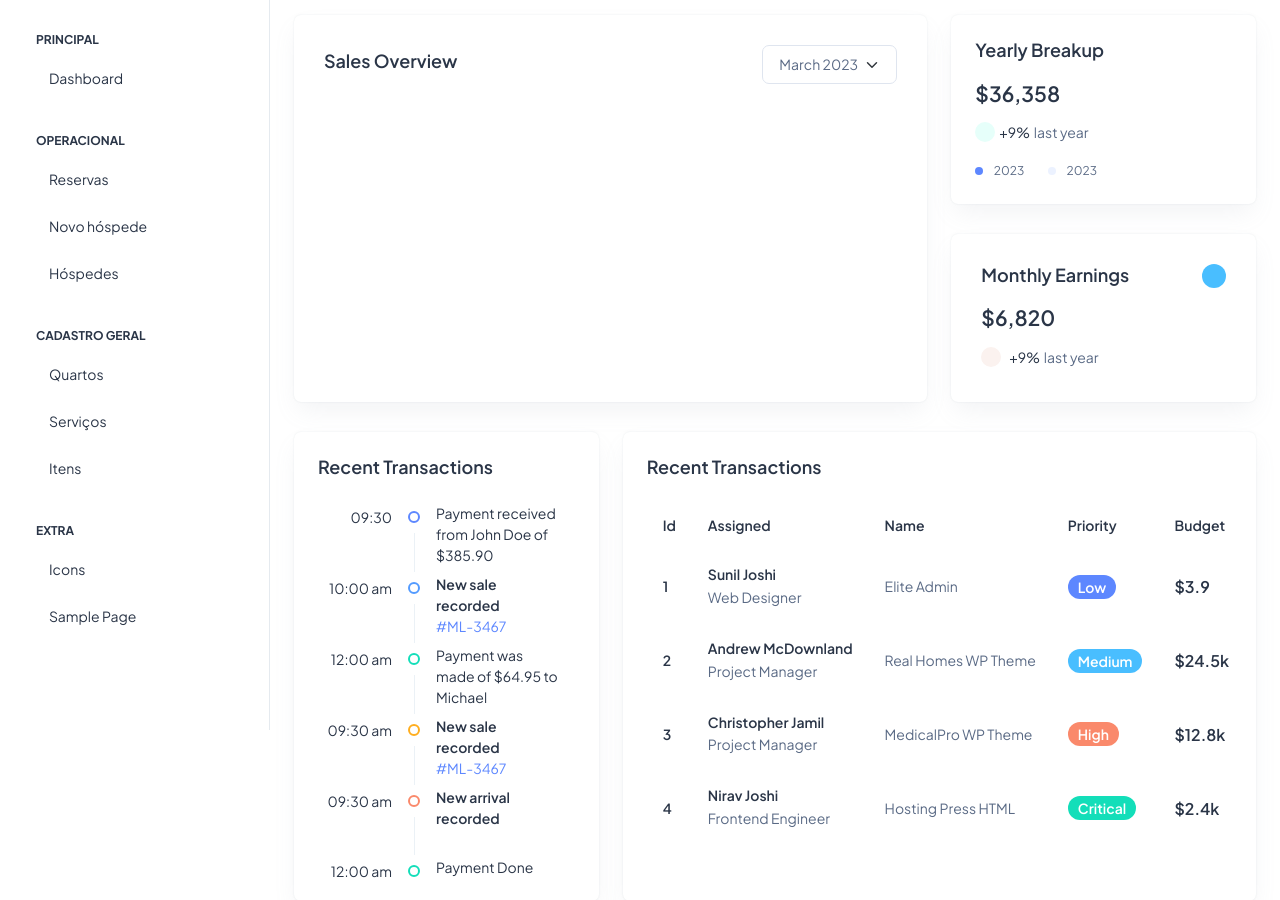
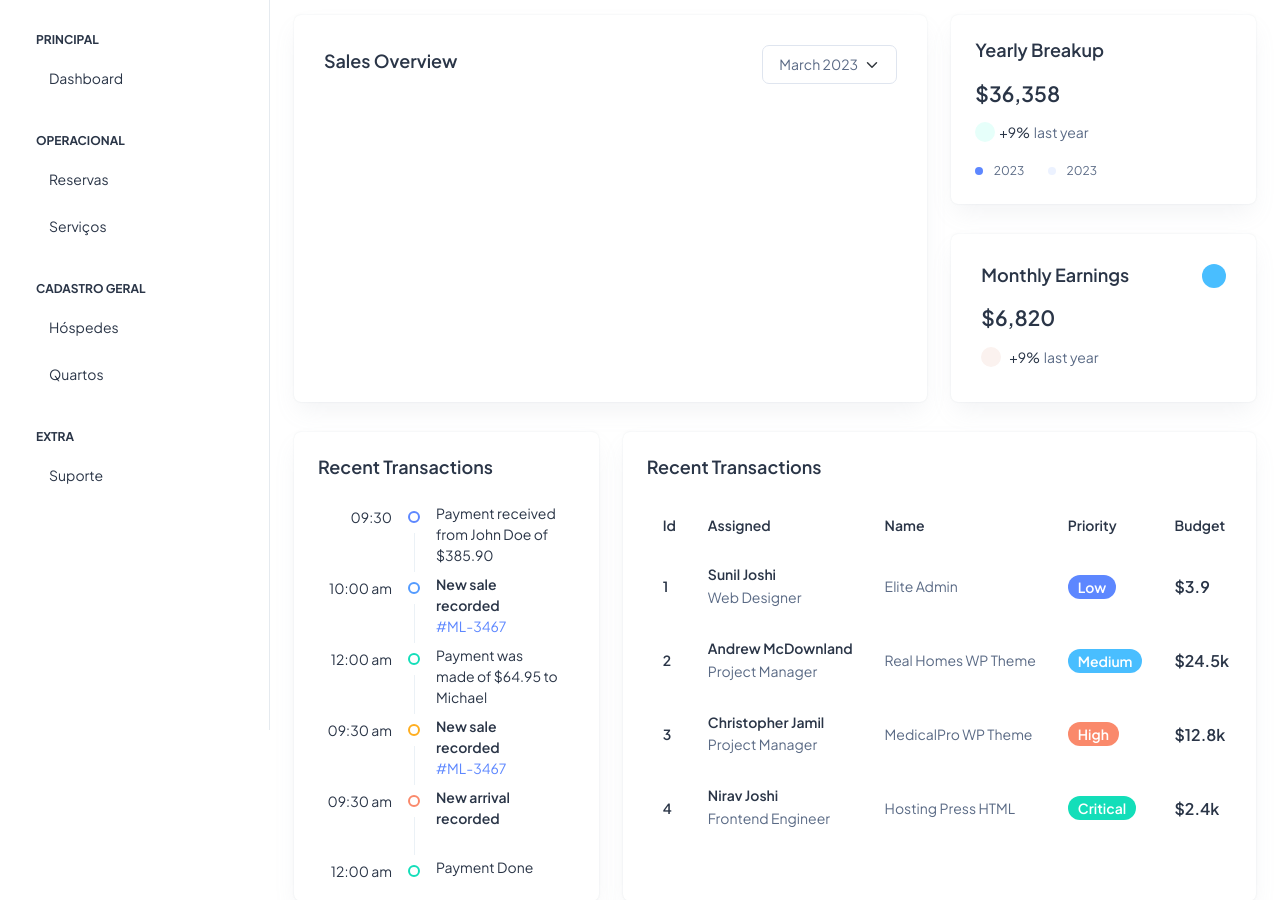
Before and after one commit to CaianMorais/roomcontrol, a FastAPI app: page / in a window 1280 px wide. Shown: the part 70-970 px from the top of the page. Run offline with FastAPI, Linux system fonts and the light colour scheme; some libraries are stand-ins or nearby versions.

Commit message:
otimizações de consultas e rotas backend e correção na importação de libs js nos templates

```diff
--- a/app/routers/guest.py
+++ b/app/routers/guest.py
@@ -68,7 +68,7 @@
     .first()
 
     if not reserva or reserva.Reservations.guest_id != guest.id or reserva.Reservations.status != 'checked_in':
-        add_flash_message(request, 'Reserva não encontrada. Verifique e tente novamente.', 'danger')
+        add_flash_message(request, 'Reserva encerrada ou inexistente. Verifique os dados e tente novamente.', 'danger')
         return RedirectResponse(request.url_for('guest'), status_code=303)
 
     request.session["reservation_id"] = reserva.Reservations.id
@@ -102,7 +102,7 @@
 
     reserva = db.query(Reservations).filter(Reservations.id == reservation_id).first()
     if not reserva or reserva.status != 'checked_in':
-        add_flash_message(request, 'Reserva não encontrada. Verifique e tente novamente.', 'danger')
+        add_flash_message(request, 'Reserva encerrada ou inexistente. Verifique os dados e tente novamente.', 'danger')
         return RedirectResponse(request.url_for('guest'), status_code=303)
 
     new_request = Services(
--- a/app/static/dashboard/js/reservations/reservations.js
+++ b/app/static/dashboard/js/reservations/reservations.js
@@ -80,7 +80,7 @@
 async function updateRooms(hotel_id) {
 
     try {
-        const url = `/api/get_rooms?hotel_id=${hotel_id}`;
+        const url = `/api/rooms?hotel_id=${hotel_id}`;
         const res = await fetch(url);
         const data = await res.json();
 
--- a/app/static/dashboard/js/sidebarmenu.js
+++ b/app/static/dashboard/js/sidebarmenu.js
@@ -9,15 +9,27 @@
 // ==============================================================
 $(function () {
     "use strict";
-    var url = window.location + "";
-    var path = url.replace(
-      window.location.protocol + "//" + window.location.host + "/",
-      ""
-    );
-    var element = $("ul#sidebarnav a").filter(function () {
-      return this.href === url || this.href === path; // || url.href.indexOf(this.href) === 0;
+    // var url = window.location + "";
+    // var path = url.replace(
+    //   window.location.protocol + "//" + window.location.host + "/",
+    //   ""
+    // );
+    // var element = $("ul#sidebarnav a").filter(function () {
+    //   return this.href === url || this.href === path; // || url.href.indexOf(this.href) === 0;
+    // });
+    const currentPath = window.location.pathname.replace(/\/+$/, ""); // sem barra final
+    const element = $("ul#sidebarnav a").filter(function () {
+      const linkPath = new URL(this.href, window.location.origin)
+        .pathname.replace(/\/+$/, "");
+        console.log('linkPath: ' + linkPath);
+      // ativa se for exatamente o mesmo path
+      // OU se o atual for um "filho" do link: /reservas/... começa com /reservas/
+      return currentPath === linkPath || currentPath.startsWith(linkPath + "/");
     });
+    console.log('currentPath: ' + currentPath);
+
     element.parentsUntil(".sidebar-nav").each(function (index) {
+      console.log($(this));
       if ($(this).is("li") && $(this).children("a").length !== 0) {
         $(this).children("a").addClass("active");
         $(this).parent("ul#sidebarnav").length === 0
--- a/app/templates/dashboard/guests/guests.html
+++ b/app/templates/dashboard/guests/guests.html
@@ -23,5 +23,6 @@
         </div>
     </div>
 </div>
+<script src="https://cdnjs.cloudflare.com/ajax/libs/jquery/3.7.1/jquery.min.js"></script>
 <script src="{{ url_for('dashboard', path='js/tooltip.js') }}"></script>
 {% endblock %}
--- a/app/templates/dashboard/index.html
+++ b/app/templates/dashboard/index.html
@@ -388,5 +388,7 @@
         href="https://themewagon.com">ThemeWagon</a></p>
   </div>
 </div>
+<script src="https://cdnjs.cloudflare.com/ajax/libs/jquery/3.7.1/jquery.min.js"></script>
+
 
 {% endblock %}
--- a/app/templates/dashboard/partials/base.html
+++ b/app/templates/dashboard/partials/base.html
@@ -73,19 +73,11 @@
                             </a>
                         </li>
                         <li class="sidebar-item">
-                            <a class="sidebar-link" href="{{ url_for('new_guest') }}" aria-expanded="false">
+                            <a class="sidebar-link" href="{{ url_for('services_requests') }}" aria-expanded="false">
                                 <span>
-                                    <i class="ti ti-user-plus"></i>
+                                    <i class="ti ti-hotel-service"></i>
                                 </span>
-                                <span class="hide-menu">Novo hóspede</span>
-                            </a>
-                        </li>
-                        <li class="sidebar-item">
-                            <a class="sidebar-link" href="{{ url_for('guests') }}" aria-expanded="false">
-                                <span>
-                                    <i class="ti ti-user-plus"></i>
-                                </span>
-                                <span class="hide-menu">Hóspedes</span>
+                                <span class="hide-menu">Serviços</span>
                             </a>
                         </li>
                         <li class="nav-small-cap">
@@ -93,27 +85,19 @@
                             <span class="hide-menu">Cadastro Geral</span>
                         </li>
                         <li class="sidebar-item">
-                            <a class="sidebar-link" href="{{ url_for('rooms') }}" aria-expanded="false">
+                            <a class="sidebar-link" href="{{ url_for('guests') }}" aria-expanded="false">
                                 <span>
-                                    <i class="ti ti-article"></i>
+                                    <i class="ti ti-user"></i>
                                 </span>
-                                <span class="hide-menu">Quartos</span>
+                                <span class="hide-menu">Hóspedes</span>
                             </a>
                         </li>
                         <li class="sidebar-item">
-                            <a class="sidebar-link" href="{{ url_for('services_requests') }}" aria-expanded="false">
+                            <a class="sidebar-link" href="{{ url_for('rooms') }}" aria-expanded="false">
                                 <span>
-                                    <i class="ti ti-alert-circle"></i>
+                                    <i class="ti ti-bed"></i>
                                 </span>
-                                <span class="hide-menu">Serviços</span>
-                            </a>
-                        </li>
-                        <li class="sidebar-item">
-                            <a class="sidebar-link" href="./ui-card.html" aria-expanded="false">
-                                <span>
-                                    <i class="ti ti-cards"></i>
-                                </span>
-                                <span class="hide-menu">Itens</span>
+                                <span class="hide-menu">Quartos</span>
                             </a>
                         </li>
                         <li class="nav-small-cap">
@@ -123,17 +107,9 @@
                         <li class="sidebar-item">
                             <a class="sidebar-link" href="./icon-tabler.html" aria-expanded="false">
                                 <span>
-                                    <i class="ti ti-mood-happy"></i>
+                                    <i class="ti ti-help"></i>
                                 </span>
-                                <span class="hide-menu">Icons</span>
-                            </a>
-                        </li>
-                        <li class="sidebar-item">
-                            <a class="sidebar-link" href="./sample-page.html" aria-expanded="false">
-                                <span>
-                                    <i class="ti ti-aperture"></i>
-                                </span>
-                                <span class="hide-menu">Sample Page</span>
+                                <span class="hide-menu">Suporte</span>
                             </a>
                         </li>
                     </ul>
@@ -214,7 +190,7 @@
 
 
     </div>
-    <script src="https://cdnjs.cloudflare.com/ajax/libs/jquery/3.4.0/jquery.min.js" integrity="sha512-Pa4Jto+LuCGBHy2/POQEbTh0reuoiEXQWXGn8S7aRlhcwpVkO8+4uoZVSOqUjdCsE+77oygfu2Tl+7qGHGIWsw==" crossorigin="anonymous" referrerpolicy="no-referrer"></script>
+    <!-- <script src="https://cdnjs.cloudflare.com/ajax/libs/jquery/3.4.0/jquery.min.js" integrity="sha512-Pa4Jto+LuCGBHy2/POQEbTh0reuoiEXQWXGn8S7aRlhcwpVkO8+4uoZVSOqUjdCsE+77oygfu2Tl+7qGHGIWsw==" crossorigin="anonymous" referrerpolicy="no-referrer"></script> -->
     <script src="{{ url_for('dashboard', path='js/sidebarmenu.js') }}"></script>
     <script src="{{ url_for('dashboard', path='js/app.min.js') }}"></script>
     <script src="https://cdnjs.cloudflare.com/ajax/libs/apexcharts/3.36.2/apexcharts.min.js" integrity="sha512-YwMWovbODpJxF5IN8vZI3F6v+t/Q0UBrgfeyJUEJYl00uOVWqtWWOIfpplNy88ZL2ZYb5LywrKz2aD0ZtlFU9g==" crossorigin="anonymous" referrerpolicy="no-referrer"></script>
--- a/app/templates/dashboard/reservations/reservations.html
+++ b/app/templates/dashboard/reservations/reservations.html
@@ -21,7 +21,7 @@
         </div>
     </div>
 </div>
-
+<script src="https://cdnjs.cloudflare.com/ajax/libs/jquery/3.7.1/jquery.min.js"></script>
 <script src="https://cdn.jsdelivr.net/npm/sweetalert2@11"></script>
 <script src="{{ url_for('dashboard', path='js/alerts.js') }}" type="module"></script>
 <script src="{{ url_for('dashboard', path='js/tooltip.js') }}"></script>
--- a/app/templates/dashboard/rooms/rooms.html
+++ b/app/templates/dashboard/rooms/rooms.html
@@ -20,6 +20,7 @@
     </div>
 </div>
 
+<script src="https://cdnjs.cloudflare.com/ajax/libs/jquery/3.7.1/jquery.min.js"></script>
 <script src="https://cdn.jsdelivr.net/npm/sweetalert2@11"></script>
 <script>
     document.addEventListener("DOMContentLoaded", function () {
```
Also changed, not shown: app/helpers/services/query_requests.py (added, +21 -0 lines), app/helpers/services/update_request_status.py (added, +63 -0 lines), app/routers/dashboard_services.py (+6 -71 lines).
